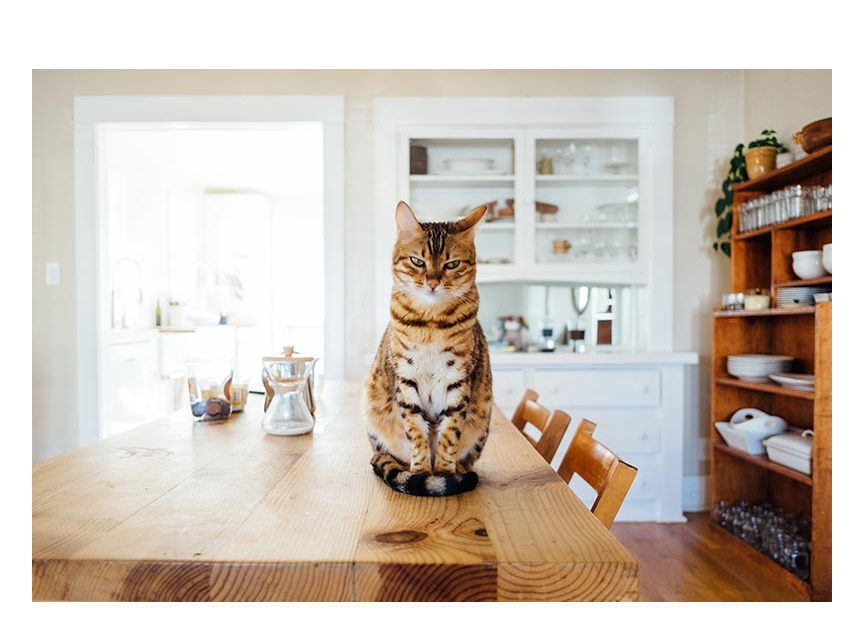
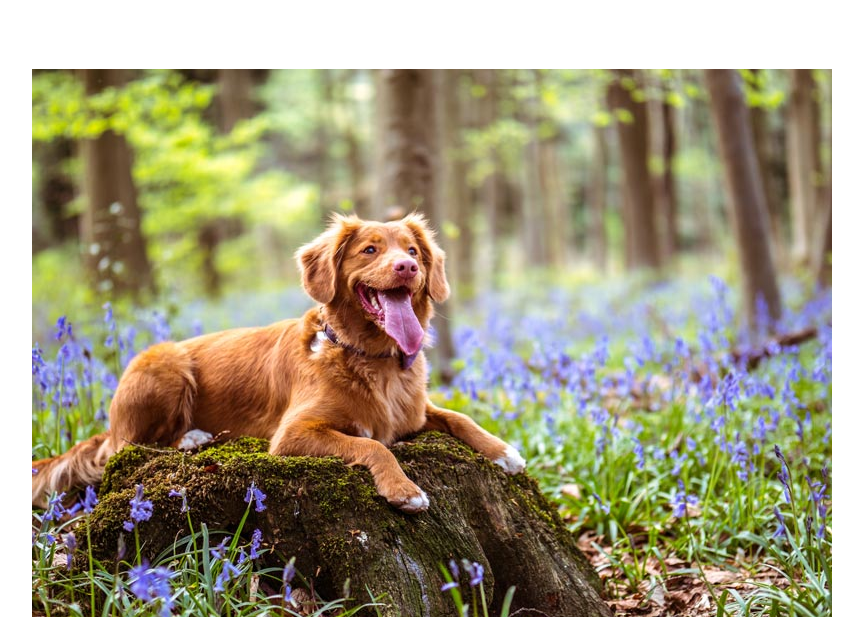
Before and after one commit to simondetienne/cours2, a plain HTML site: page index.html in a window 1280 px wide. Shown: the part 183-800 px from the top of the page, without its empty margins (208-1071 px from the left). Drawn offline with Linux system fonts and the light colour scheme.

Commit message:
Update index.html

```diff
--- a/index.html
+++ b/index.html
@@ -9,7 +9,7 @@
 <body>
     <h1>Voici mon chat</h1>
     <section>
-        <div class="table">
+        <!-- <div class="table">
             <img    src="cat.jpg"
                     alt="Quel beau chat !"
                     srcset="cat-400w.jpg 400w, cat-800w.jpg 800w"
@@ -42,7 +42,7 @@
             <img src="dog-1.webp" alt="Joli chien !">
         </picture>
 
-        <br/>
+        <br/> -->
 
         <picture class="center-picture">
             <source media="(min-width: 700px)" srcset="dog-3-large.jpg" type="image/jpeg">
```
